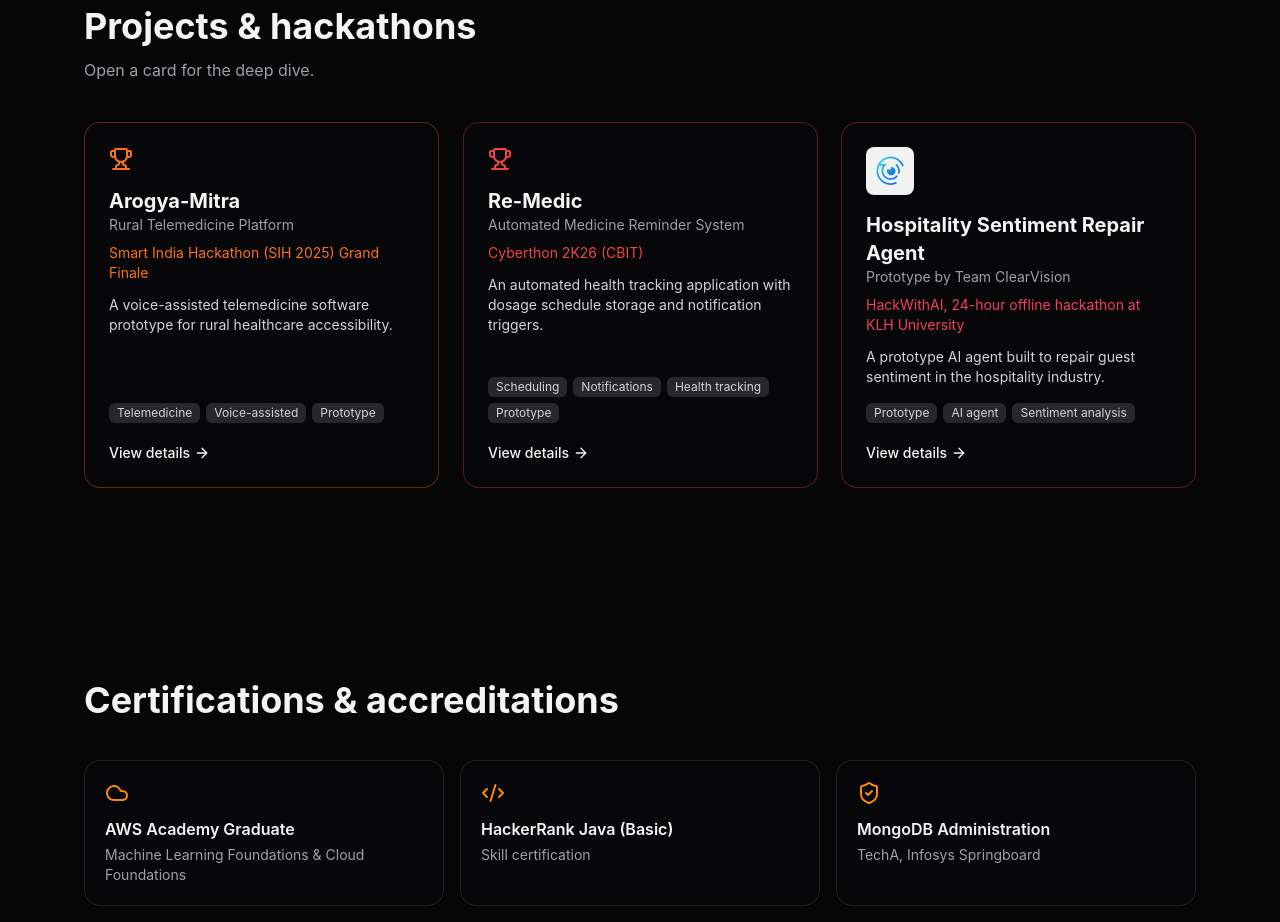
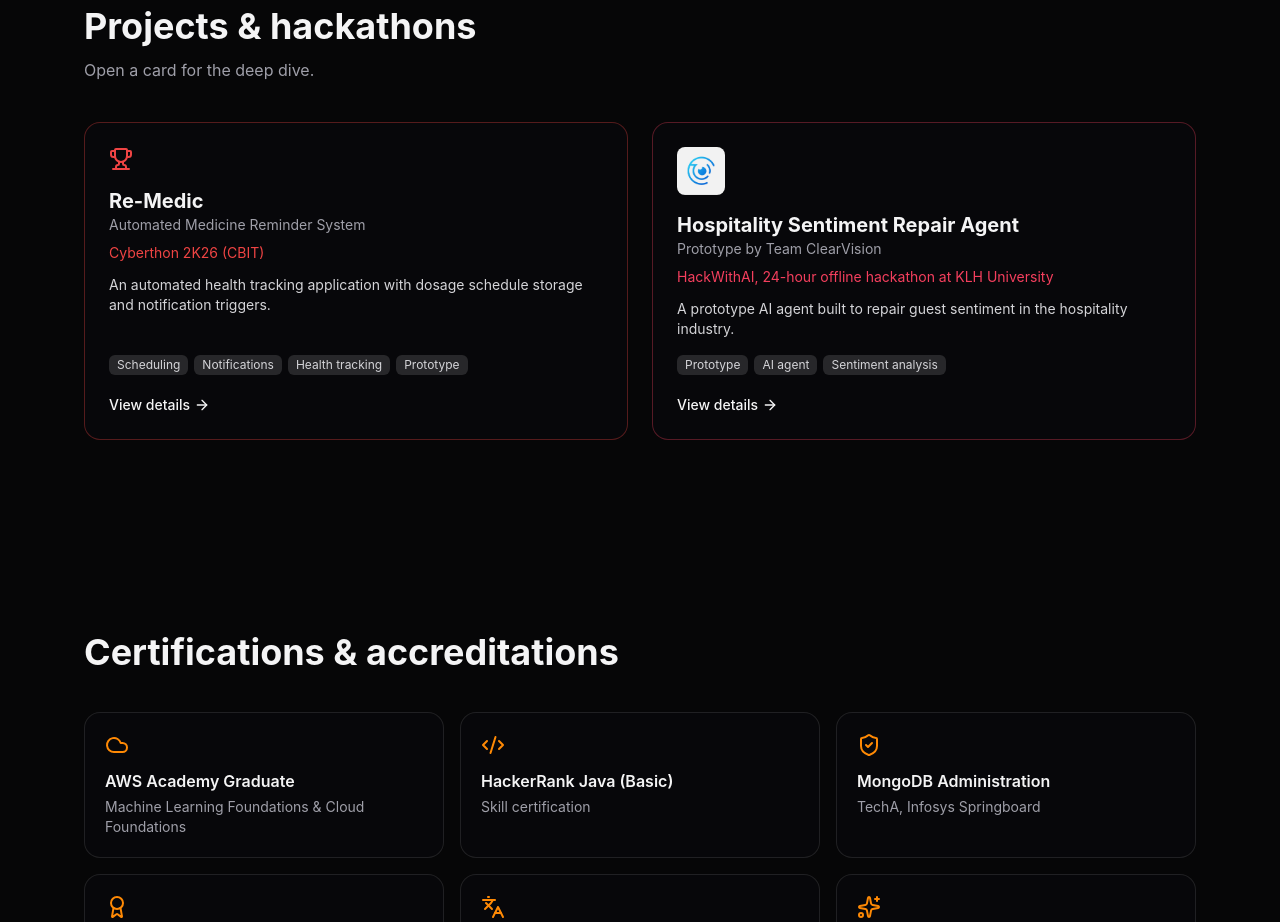
Before and after one commit to bitavaram2006-abhi/AbhinavSai-Portfolio, a React (Vite) app: page / in a window 1280 px wide. Shown: the part 3480-4402 px from the top of the page. Built offline with nearby package versions, Linux system fonts and the light colour scheme.

Commit message:
Remove Arogya-Mitra project

```diff
--- a/src/Portfolio.jsx
+++ b/src/Portfolio.jsx
@@ -98,10 +98,6 @@
 
 // Edit the `stack` tags and `points` to match what you actually built.
 const PROJECTS = [
-  { t: "Arogya-Mitra", sub: "Rural Telemedicine Platform", event: "Smart India Hackathon (SIH 2025) Grand Finale", color: "#F97316",
-    desc: "A voice-assisted telemedicine software prototype for rural healthcare accessibility.",
-    stack: ["Telemedicine", "Voice-assisted", "Prototype"],
-    points: ["Voice-assisted interaction aimed at rural healthcare access", "Reached the SIH 2025 Grand Finale", "Served as National Student Coordinator"] },
   { t: "Re-Medic", sub: "Automated Medicine Reminder System", event: "Cyberthon 2K26 (CBIT)", color: "#EF4444",
     live: "https://re-medic.vercel.app/",
     desc: "An automated health tracking application with dosage schedule storage and notification triggers.",
@@ -598,7 +594,7 @@
   }, [sel]);
   return (
     <Section id="projects" title="Projects & hackathons" sub="Open a card for the deep dive.">
-      <div className="grid gap-6 md:grid-cols-3">
+      <div className="grid gap-6 md:grid-cols-2">
         {PROJECTS.map((p) => (
           <Tilt key={p.t} color={p.color} onClick={() => setSel(p)}>
             {p.logo
```
